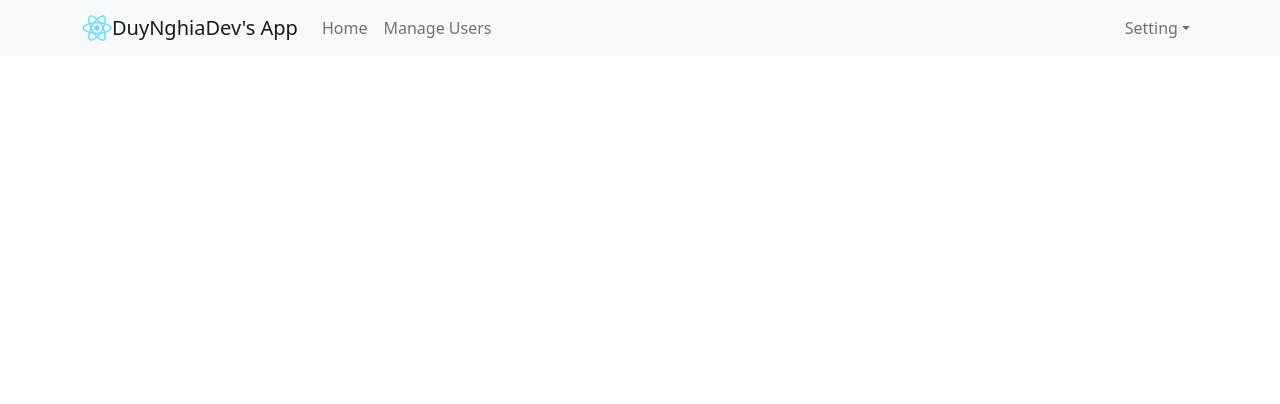
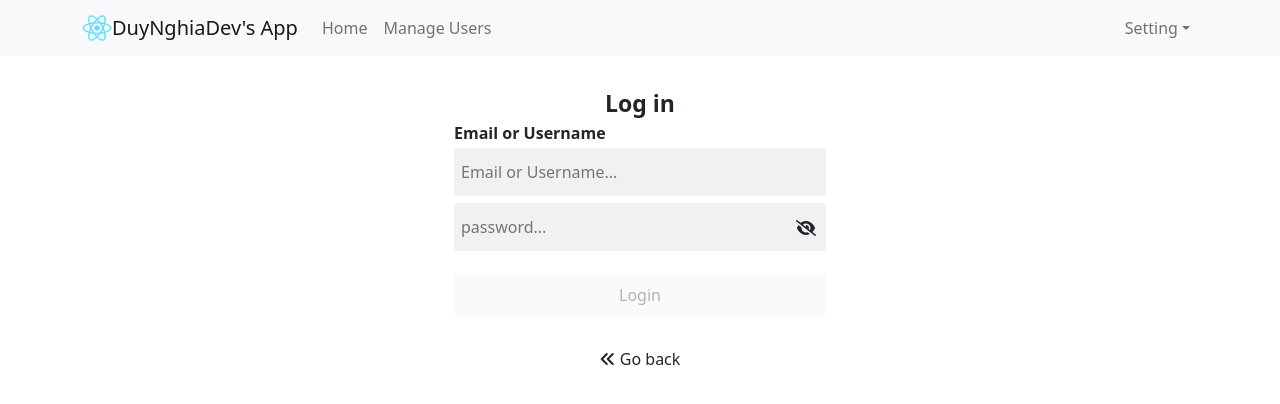
Before and after one commit to duynghiadev/Portfolio, a React (Create React App) app: page /login in a window 1280 px wide. Shown: the top 404 px of the page. Built offline with nearby package versions, Linux system fonts and the light colour scheme.

Commit message:
#21. Design Login Page

```diff
--- a/src/App.js
+++ b/src/App.js
@@ -5,6 +5,7 @@
 import Container from "react-bootstrap/Container";
 import { ToastContainer } from "react-toastify";
 import { Routes, Route, Link } from "react-router-dom";
+import Login from "./components/Login";
 
 function App() {
   return (
@@ -15,6 +16,7 @@
           <Routes>
             <Route path="/" element={<Home />} />
             <Route path="/users" element={<TableUsers />} />
+            <Route path="/login" element={<Login />} />
           </Routes>
         </Container>
       </div>
--- a/src/App.scss
+++ b/src/App.scss
@@ -13,4 +13,68 @@
 }
 
 .app-container {
+  .login-container {
+    display: flex;
+    flex-direction: column;
+    margin: 0 auto;
+
+    .title {
+      text-align: center;
+      font-size: 23px;
+      font-weight: 600;
+      padding-top: 30px;
+    }
+
+    .text {
+      font-weight: 600;
+      padding-bottom: 3px;
+    }
+
+    input {
+      padding: 12px 7px;
+      outline: none;
+      background: #1618230f;
+      border: #1618230f;
+      margin-bottom: 7px;
+      border-radius: 3px;
+      width: 100%;
+      &:hover {
+        background-color: #dedede;
+      }
+    }
+
+    .input-2 {
+      position: relative;
+
+      i {
+        position: absolute;
+        top: 17px;
+        right: 10px;
+        cursor: pointer;
+      }
+    }
+
+    button {
+      margin-top: 15px;
+      padding: 10px;
+      border-radius: 3px;
+      outline: none;
+      border: none;
+      &.active {
+        background-color: #fe2c55;
+        color: white;
+      }
+    }
+
+    button[disabled="disabled"],
+    button:disabled {
+      cursor: not-allowed;
+    }
+
+    .back {
+      text-align: center;
+      margin-top: 30px;
+      cursor: pointer;
+    }
+  }
 }
--- /dev/null
+++ b/src/components/Login.js
@@ -0,0 +1,53 @@
+import { useState } from "react";
+
+const Login = () => {
+  const [email, setEmail] = useState("");
+  const [password, setPassword] = useState("");
+  const [isShowPassword, setIsShowPassword] = useState(false);
+
+  return (
+    <>
+      <div className="login-container col-12 col-sm-4">
+        <div className="title">Log in</div>
+        <div className="text">Email or Username</div>
+        <input
+          type="text"
+          placeholder="Email or Username..."
+          value={email}
+          onChange={(event) => {
+            setEmail(event.target.value);
+          }}
+        />
+        <div className="input-2">
+          <input
+            type={isShowPassword === true ? "text" : "password"}
+            placeholder="password..."
+            value={password}
+            onChange={(event) => {
+              setPassword(event.target.value);
+            }}
+          />
+          <i
+            className={
+              isShowPassword === true
+                ? "fa-solid fa-eye"
+                : "fa-solid fa-eye-slash"
+            }
+            onClick={() => setIsShowPassword(!isShowPassword)}
+          ></i>
+        </div>
+        <button
+          disabled={email && password ? false : true}
+          className={email && password ? "active" : ""}
+        >
+          Login
+        </button>
+        <div className="back">
+          <i className="fa-solid fa-angles-left"></i> Go back
+        </div>
+      </div>
+    </>
+  );
+};
+
+export default Login;
```
